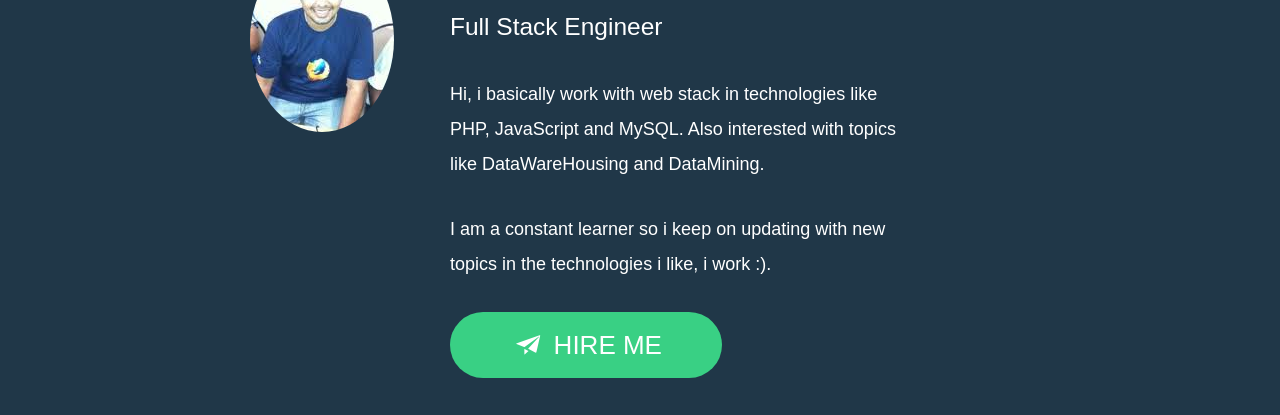
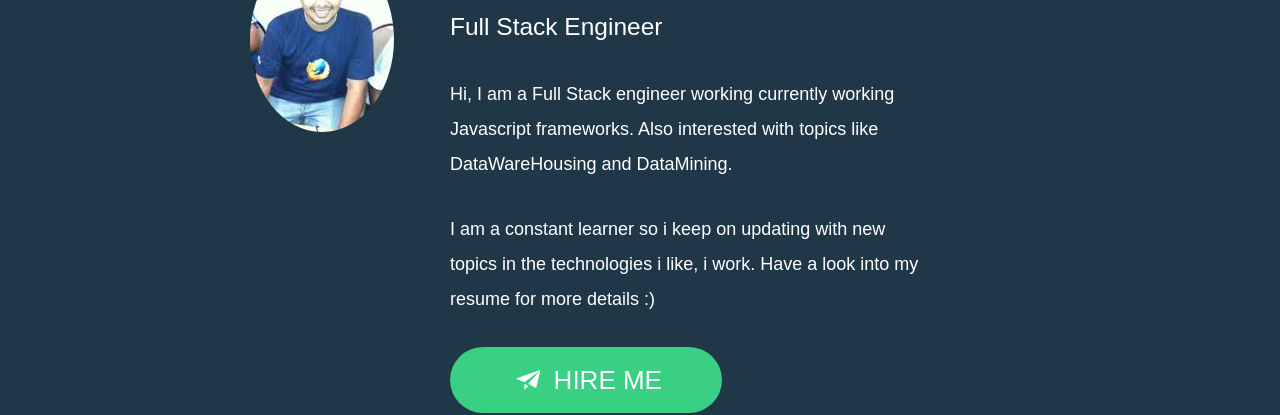
Before and after one commit to kartheekgj/resume, a plain HTML site: page index.html in a window 1280 px wide. Shown: the part 173-588 px from the top of the page. Drawn offline with Linux system fonts and the light colour scheme; a web font is replaced by a local one.

Commit message:
Update index.html

```diff
--- a/index.html
+++ b/index.html
@@ -44,8 +44,9 @@
             <div class="span5">
                 <h1>Jayendra Kartheek G</h1>
                 <h3>Full Stack Engineer</h3>
-                <p> Hi, i basically work with web stack in technologies like PHP, JavaScript and MySQL. Also interested with topics like DataWareHousing and DataMining. </p>
-                <p> I am a constant learner so i keep on updating with new topics in the technologies i like, i work :). </p>
+                 <p> Hi, I am a Full Stack engineer working currently working Javascript frameworks. Also interested with topics like DataWareHousing and DataMining. </p>
+                <p> I am a constant learner so i keep on updating with new topics in the technologies i like, i work.
+					Have a look into my resume for more details :) </p>
                 <a href="mailto:kartheekgj@gmail.com?subject=Interested to hire you" class="hire-me"><i class="icon-paper-plane"></i> Hire Me </a>
                 <div class="row social">
                     <ul class="social-icons">
```
